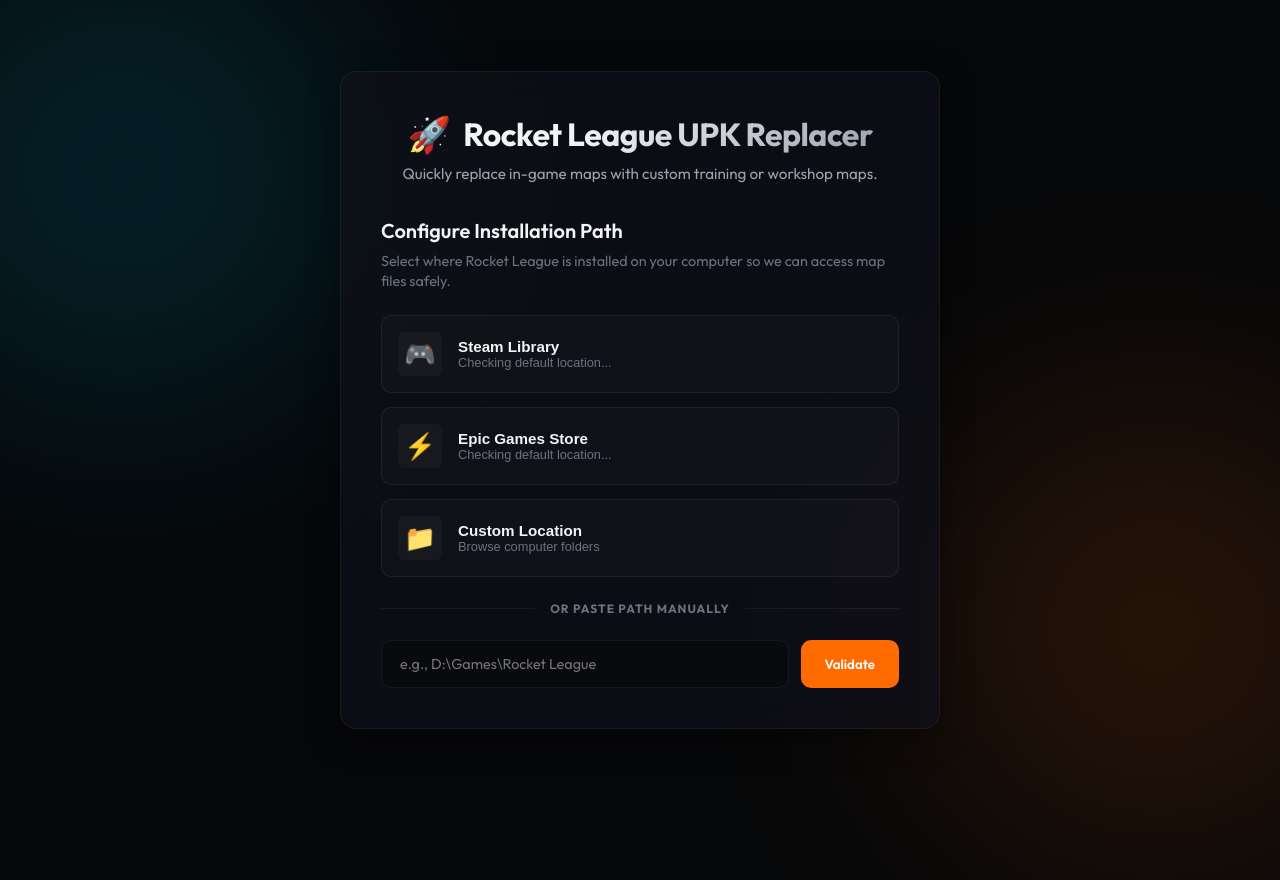
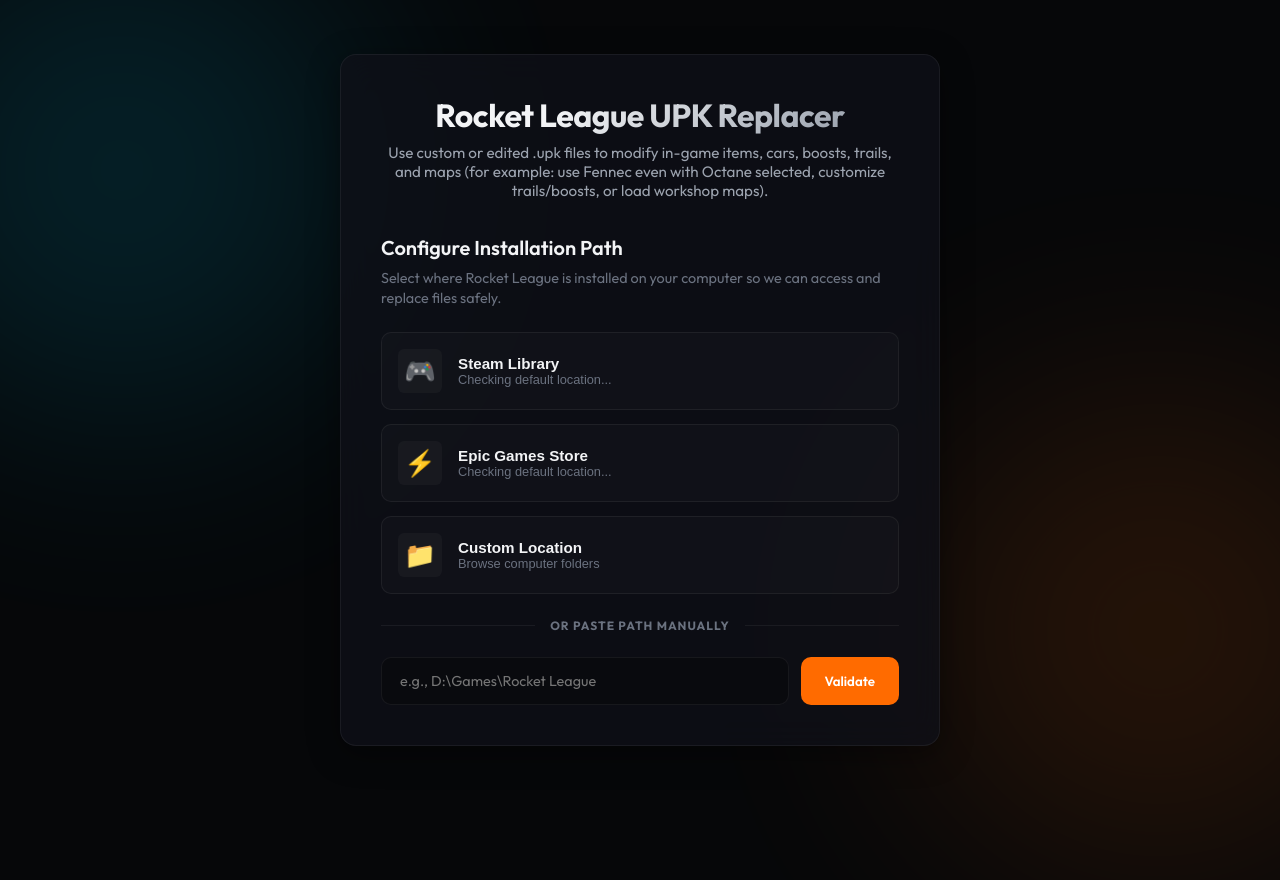
Before and after one commit to rickhfg/RocketLeagueUPKReplacer, a website: page public/index.html in a window 1280 px wide. Shown: the top 880 px of the page. Drawn offline with Linux system fonts and the light colour scheme; no server answers.

Commit message:
Update description to include general UPK mods and remove rocket emoji

```diff
--- a/public/index.html
+++ b/public/index.html
@@ -22,15 +22,14 @@
     <main id="setup-screen" class="setup-card glass-panel fade-in">
       <header class="setup-header">
         <div class="logo-area">
-          <span class="logo-icon">🚀</span>
           <h1>Rocket League UPK Replacer</h1>
         </div>
-        <p class="subtitle">Quickly replace in-game maps with custom training or workshop maps.</p>
+        <p class="subtitle">Use custom or edited .upk files to modify in-game items, cars, boosts, trails, and maps (for example: use Fennec even with Octane selected, customize trails/boosts, or load workshop maps).</p>
       </header>
 
       <section class="setup-body">
         <h2>Configure Installation Path</h2>
-        <p class="description">Select where Rocket League is installed on your computer so we can access map files safely.</p>
+        <p class="description">Select where Rocket League is installed on your computer so we can access and replace files safely.</p>
 
         <div class="detect-options">
           <!-- Steam Option -->
@@ -82,7 +81,6 @@
       <!-- Top Navigation Header -->
       <header class="dash-header glass-panel fade-in">
         <div class="dash-branding">
-          <span class="logo-icon-small">🚀</span>
           <h2>RL UPK Replacer</h2>
           <span class="status-indicator">
             <span class="indicator-dot pulse-green"></span>
```
Also changed, not shown: README.md.
